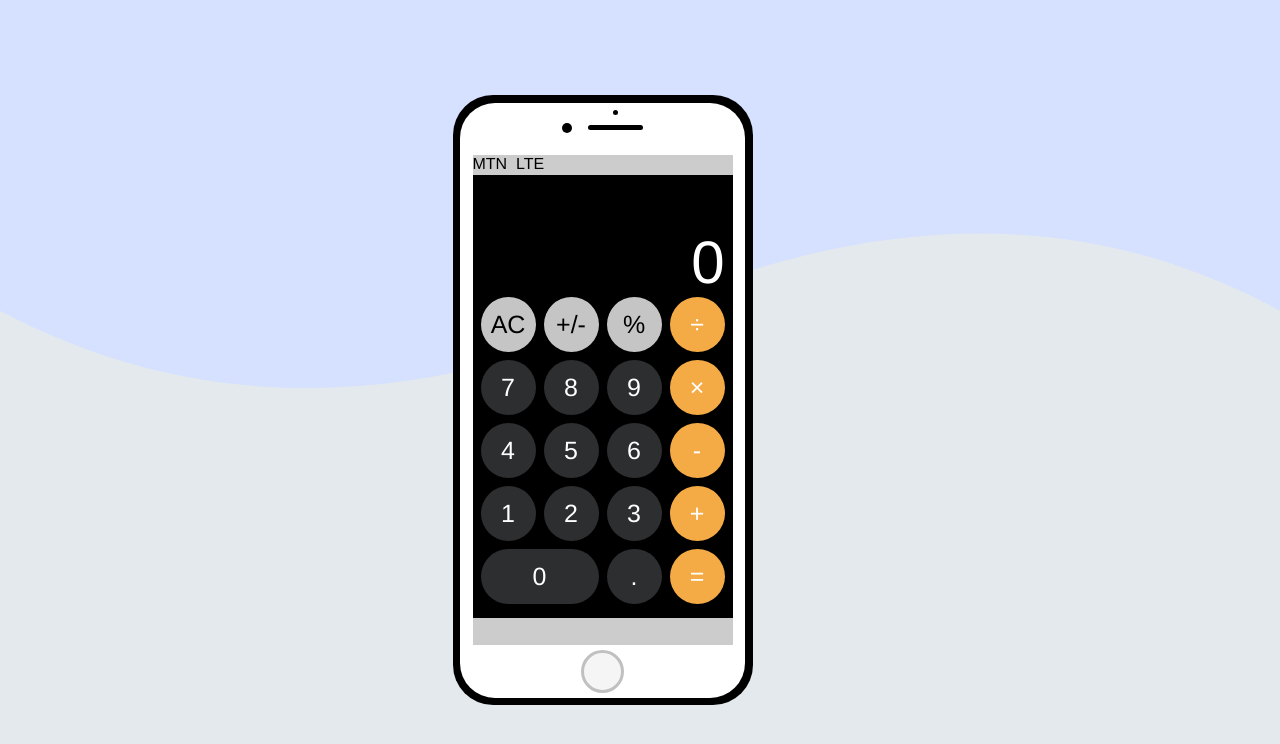
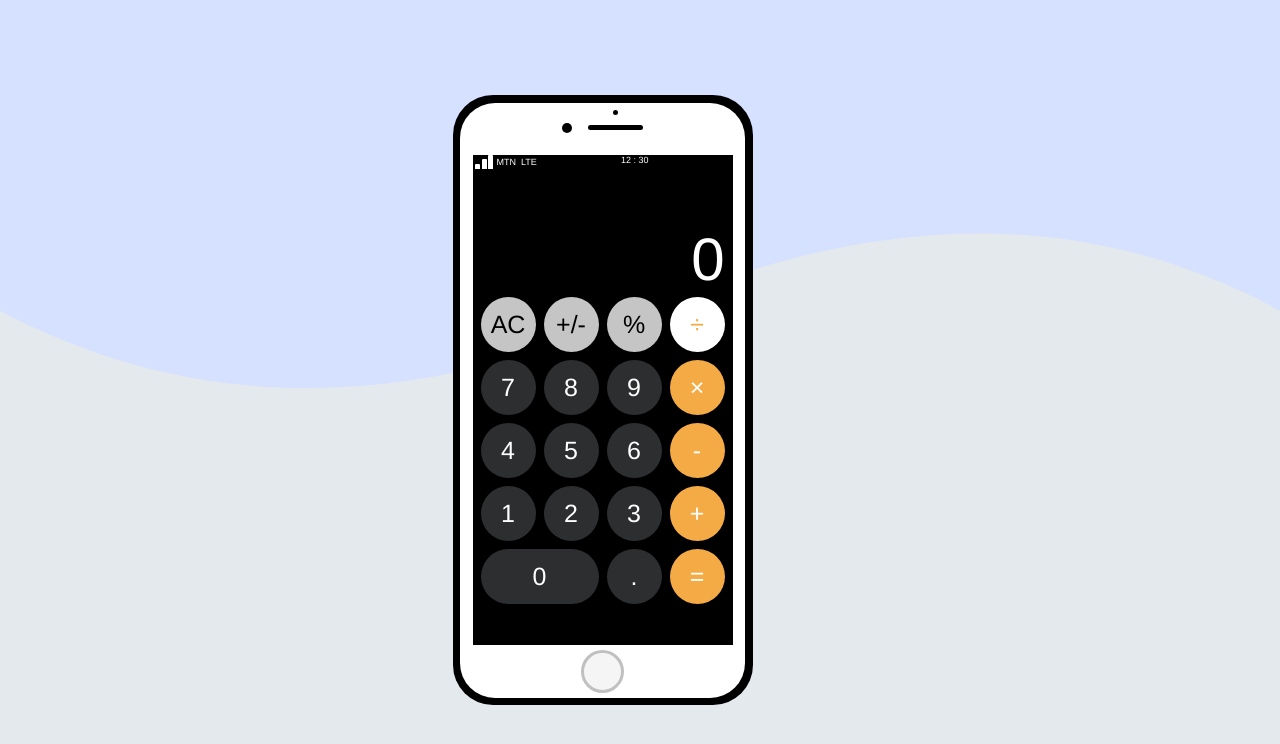
Before and after one commit to yannmarc/calcualtor_school_proj, a plain HTML site: page index.html in a window 1280 px wide. Drawn offline with Linux system fonts and the light colour scheme.

Commit message:
added some styles

```diff
--- a/public/css/style.css
+++ b/public/css/style.css
@@ -140,14 +140,16 @@ main h1{
 
 .phone-header {
     width: 100%;
-    height: 20px;
-    background-color: #cccccc;
+    background-color: #000000;
+    display: flex;
+    justify-content: space-between;
+    align-items: flex-start;
 }
 
 /* Phone navbar */
 
 .phone-navbar {
-    background-color: #cccccc;
+    background-color: #000000;
     width: 100%;
     height: 30px;
 }
@@ -220,7 +222,7 @@ button:hover {
     color: white;
 }
 
-.operator .show {
+.operator.active {
     background-color: #ffffff;
     color: var(--grayish-yellow);
 }
@@ -236,11 +238,46 @@ button:hover {
 }
 
 .time {
-    font-size:  12px;
+    font-size:  9px;
+    color: #ffffff;
+}
+
+.network {
+    font-size: 9px;
+    color: #ffffff;
+    display: flex;
+    align-items: center;
+}
+
+.net {
+    display: flex;
+    transform: rotateX(180deg);
+    margin-right: .4em;
+}
+
+.net .bar{
+    width: 5px;
+    height: 5px;
+    border-bottom-left-radius: 1px;
+    border-bottom-right-radius: 1px;
+    background-color: #ffffff;
+    margin-left: .2em;
+}
+
+.bar:nth-child(2) {
+    height: 10px;
+}
+
+.bar:nth-child(3){
+    height: 14px;
 }
 
 .current-content {
     font-size: 60px;
     text-align: right;
     color: #fff;
+    height: 60px;
+    width: 100%;
+    margin-bottom: .2em;
+    font-weight: 300;
 }
```
